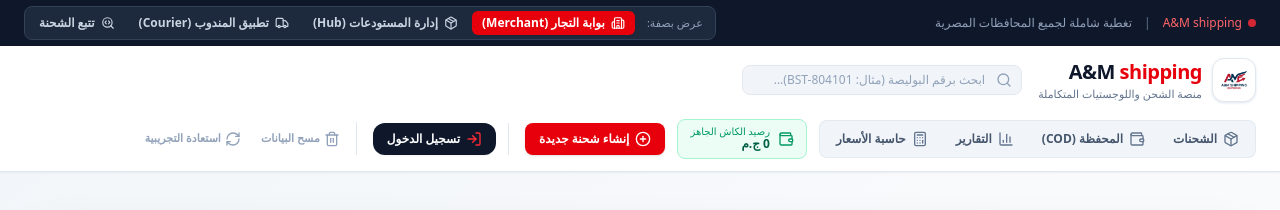
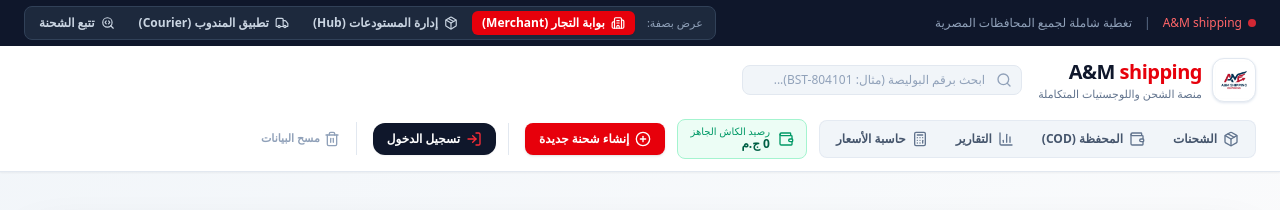
Before and after one commit to Mohamed121213-1/A-M-shipping, a React (Vite) app: page / in a window 1280 px wide. Shown: the top 210 px of the page. Built offline with nearby package versions, Linux system fonts and the light colour scheme.

Commit message:
حذف زر الاستعادة التجريبية

```diff
--- a/src/components/Header.tsx
+++ b/src/components/Header.tsx
@@ -308,14 +308,6 @@
               </button>
             )}
 
-            <button
-              onClick={onResetData}
-              title="استعادة البيانات التجريبية الافتراضية"
-              className="p-2 text-slate-400 hover:text-slate-700 hover:bg-slate-100 rounded-lg transition-colors flex items-center gap-1"
-            >
-              <RefreshCw className="w-4 h-4" />
-              <span className="hidden lg:inline text-[11px] font-bold">استعادة التجريبية</span>
-            </button>
           </div>
         </div>
       </div>
```
